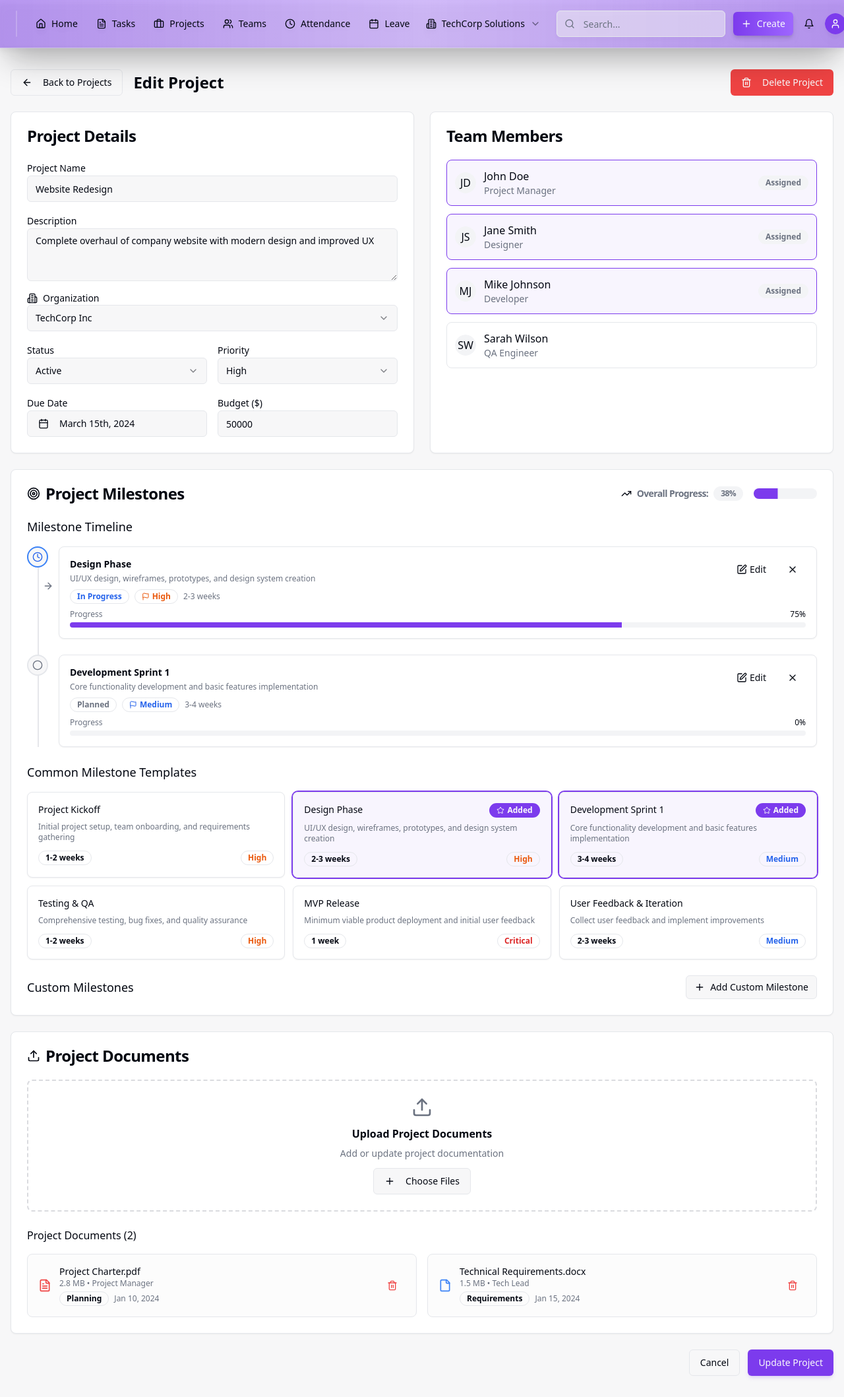
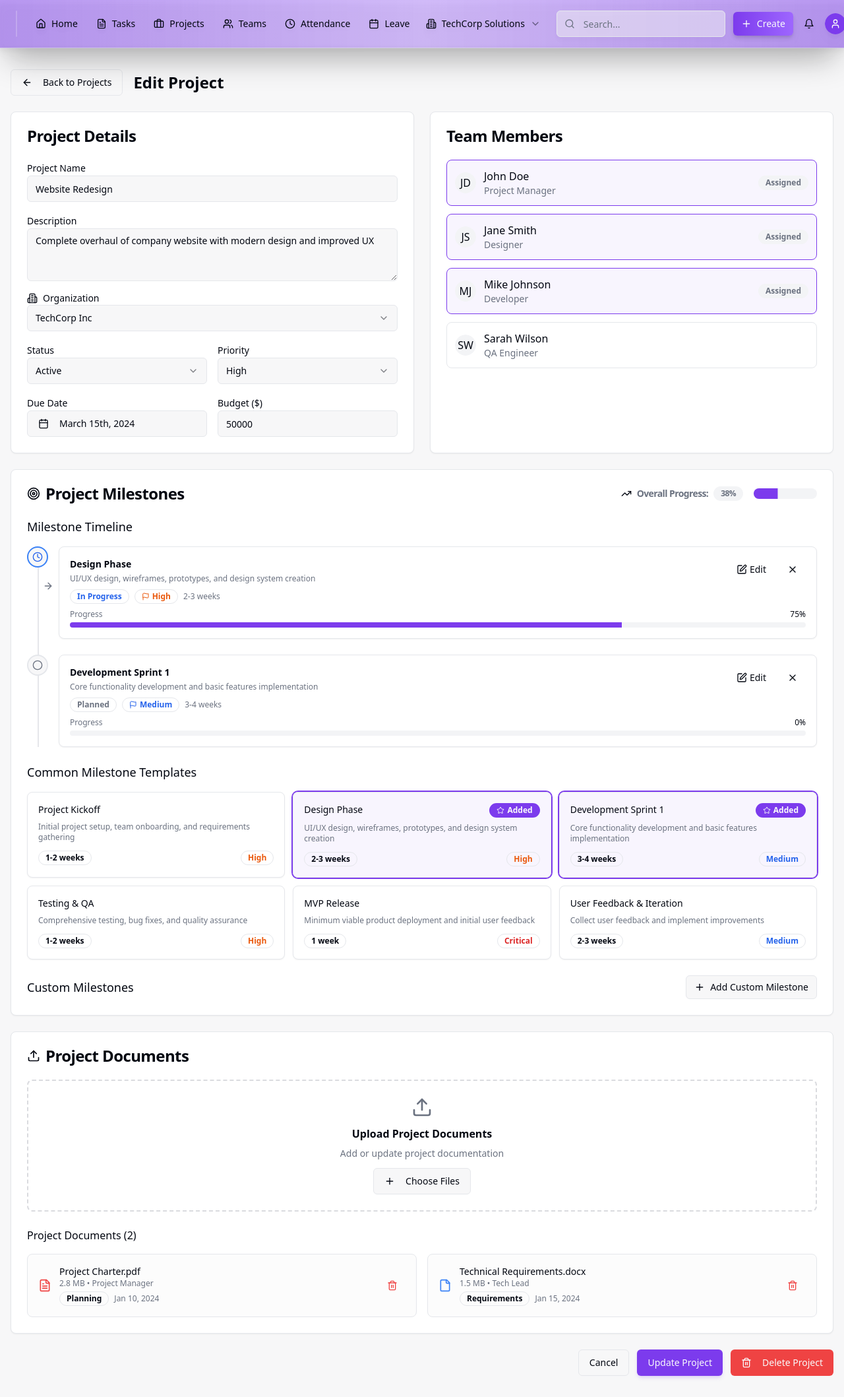
Before and after one commit to gmachingal/project-sparkle-desk, a React (Vite) app: page /edit-project/1 in a window 1280 px wide. Shown: the whole page at 66% size. Built offline with nearby package versions, Linux system fonts and the light colour scheme.

Commit message:
Code edited in Lovable Code Editor
Edited UI in Lovable

```diff
--- a/src/pages/EditProject.tsx
+++ b/src/pages/EditProject.tsx
@@ -193,10 +193,6 @@ const EditProject = () => {
             </Button>
             <h1 className="text-2xl font-bold">Edit Project</h1>
           </div>
-          <Button variant="destructive" onClick={handleDelete}>
-            <Trash2 className="h-4 w-4 mr-2" />
-            Delete Project
-          </Button>
         </div>
 
         <form onSubmit={handleSubmit} className="space-y-6">
@@ -444,6 +440,11 @@ const EditProject = () => {
             <Button type="submit" className="gap-2">
               Update Project
             </Button>
+            <Button variant="destructive" onClick={handleDelete}>
+                <Trash2 className="h-4 w-4 mr-2" />
+                Delete Project
+          </Button>
+
           </div>
         </form>
       </div>
```
